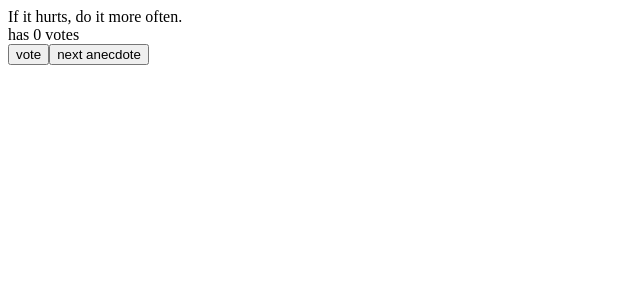
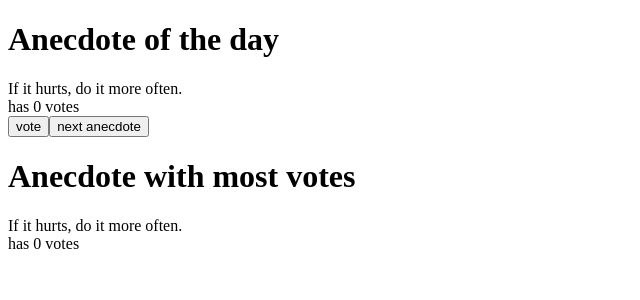
Before and after one commit to sm-mostafajamal/Fullstack_Open, a React (Create React App) app in the folder part1/anecdotes/: page / in a window 1280 px wide. Shown: the top 300 px of the page, without its empty margins (0-640 px from the left). Built offline with nearby package versions, Linux system fonts and the light colour scheme.

Commit message:
1.14*: anecdotes step3

```diff
--- a/part1/anecdotes/src/App.js
+++ b/part1/anecdotes/src/App.js
@@ -3,13 +3,14 @@ import { useState } from 'react'
 //  Button Component
 const Button = ({onClick,text}) => <button onClick={onClick}>{text}</button>
 
-const Anecdotes = ({quote, displayVote}) => {
+const Anecdote = ({heading, quote, displayPoints}) => {
   return <div>
+    <h1>{heading}</h1>
     <div>{quote}</div>
-    <div>has {displayVote} votes</div>
-
+    <div>has {displayPoints} votes</div>
   </div>
 }
+
 // App Component
 const App = () => {
   const anecdotes = [
@@ -22,20 +23,29 @@ const App = () => {
     'Programming without an extremely heavy use of console.log is same as if a doctor would refuse to use x-rays or blood tests when diagnosing patients.'
   ]
 
+
   const [selected, setSelected] = useState(0)
-  const [vote, setVote] = useState(Array(anecdotes.length).fill(0))
+  const [points, setPoints] = useState(Array(anecdotes.length).fill(0))
 
+  const maxVal = (arr) =>{
+    let max = arr[0]
+    arr.filter(el => el > max ? max = el : max )
+    return max
+  }
   const handleClick = () => setSelected(Math.floor(Math.random()*anecdotes.length))
-  const updateVote = [...vote].map((el, index)=> index==selected ?  el=el+=1 : el)
+  const updatePoints = [...points]
+  updatePoints[selected] +=1
+  const maxVoteNum =maxVal(points)
+  const quote = anecdotes[points.indexOf(maxVoteNum)]
 
 
 
   return (
       <div>
-        <Anecdotes quote={anecdotes[selected]} displayVote={vote[selected]} />
-        <Button onClick={() => setVote(updateVote)} text='vote' />
+        <Anecdote heading='Anecdote of the day' quote={anecdotes[selected]} displayPoints={points[selected]} />
+        <Button onClick={() => setPoints(updatePoints)} text='vote' />
         <Button onClick={handleClick} text='next anecdote' />
-
+        <Anecdote heading='Anecdote with most votes' quote={quote} displayPoints={`${maxVoteNum}`} />
       </div>
     )
 }
```
